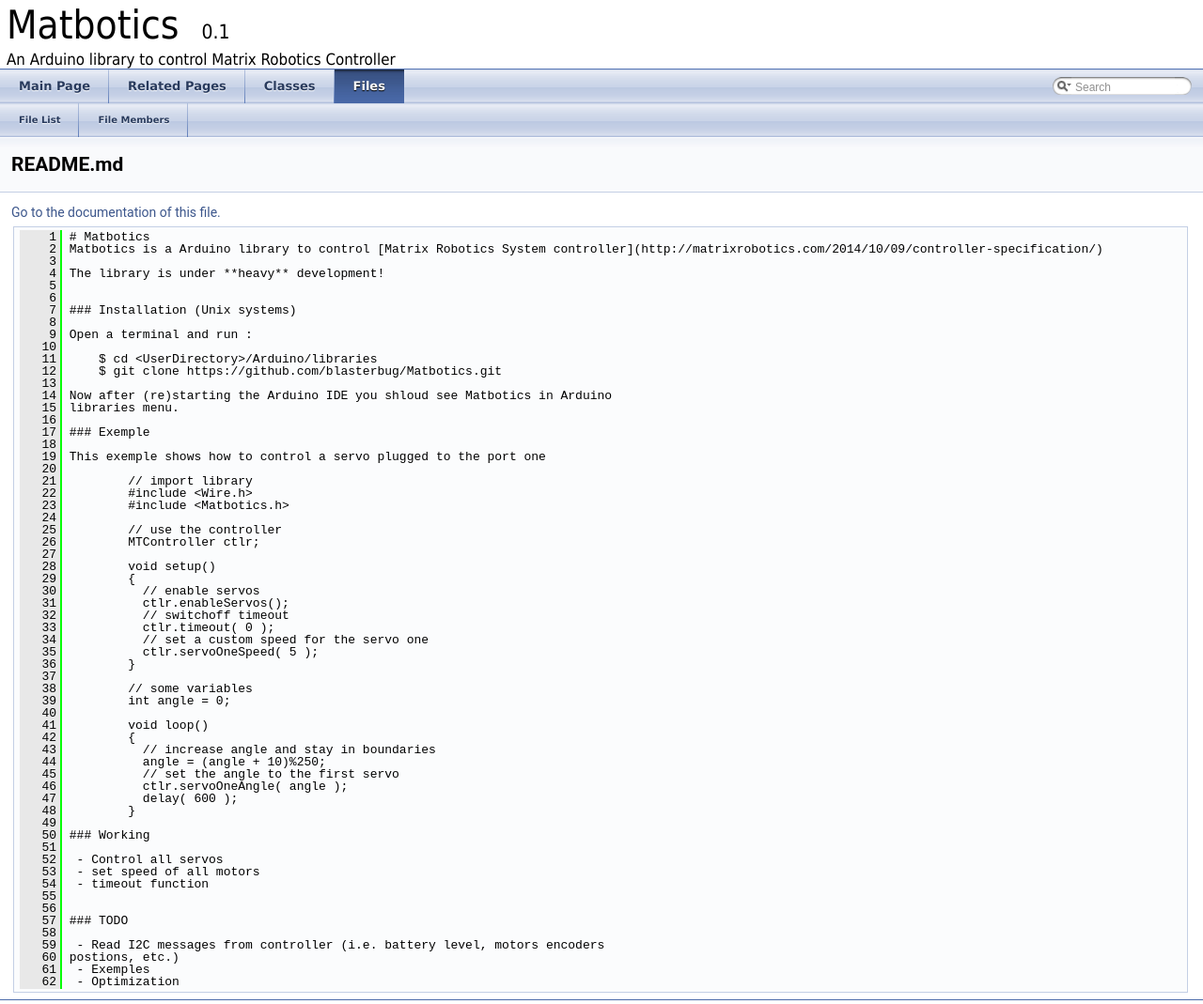
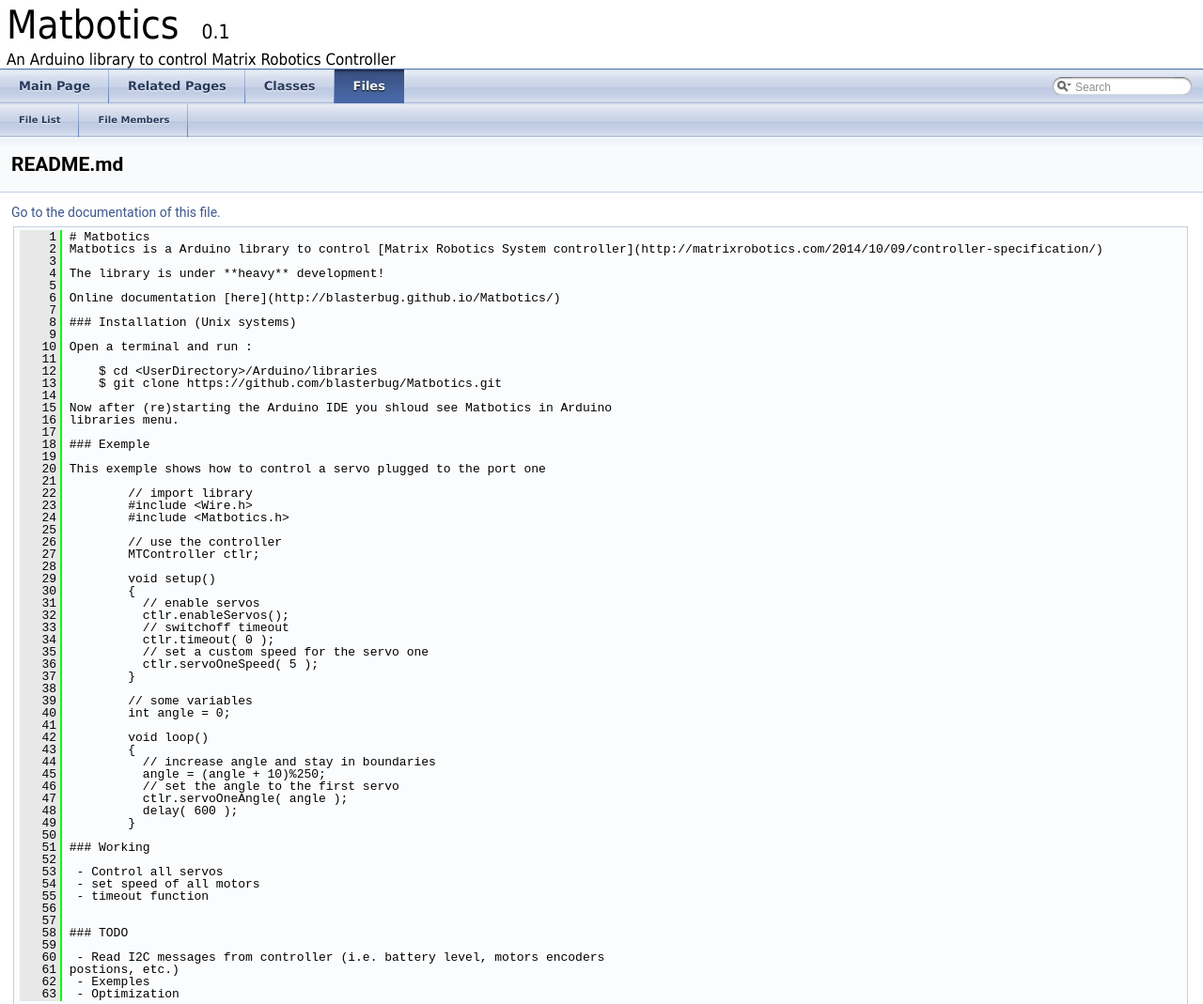
Before and after one commit to blasterbug/Matbotics, a plain HTML site: page _r_e_a_d_m_e_8md_source.html in a window 1280 px wide. Shown: the top 1069 px of the page at 94% size. Drawn offline with Linux system fonts and the light colour scheme.

Commit message:
README.md as main page

```diff
--- a/_r_e_a_d_m_e_8md_source.html
+++ b/_r_e_a_d_m_e_8md_source.html
@@ -92,63 +92,64 @@
 <div class="line"><a name="l00003"></a><span class="lineno">    3</span>&#160;</div>
 <div class="line"><a name="l00004"></a><span class="lineno">    4</span>&#160;The library is under **heavy** development!</div>
 <div class="line"><a name="l00005"></a><span class="lineno">    5</span>&#160;</div>
-<div class="line"><a name="l00006"></a><span class="lineno">    6</span>&#160;</div>
-<div class="line"><a name="l00007"></a><span class="lineno">    7</span>&#160;### Installation (Unix systems)</div>
-<div class="line"><a name="l00008"></a><span class="lineno">    8</span>&#160;</div>
-<div class="line"><a name="l00009"></a><span class="lineno">    9</span>&#160;Open a terminal and run :</div>
-<div class="line"><a name="l00010"></a><span class="lineno">   10</span>&#160;</div>
-<div class="line"><a name="l00011"></a><span class="lineno">   11</span>&#160;    $ cd &lt;UserDirectory&gt;/Arduino/libraries</div>
-<div class="line"><a name="l00012"></a><span class="lineno">   12</span>&#160;    $ git clone https://github.com/blasterbug/Matbotics.git</div>
-<div class="line"><a name="l00013"></a><span class="lineno">   13</span>&#160; </div>
-<div class="line"><a name="l00014"></a><span class="lineno">   14</span>&#160;Now after (re)starting the Arduino IDE you shloud see Matbotics in Arduino </div>
-<div class="line"><a name="l00015"></a><span class="lineno">   15</span>&#160;libraries menu.</div>
-<div class="line"><a name="l00016"></a><span class="lineno">   16</span>&#160;</div>
-<div class="line"><a name="l00017"></a><span class="lineno">   17</span>&#160;### Exemple</div>
-<div class="line"><a name="l00018"></a><span class="lineno">   18</span>&#160;</div>
-<div class="line"><a name="l00019"></a><span class="lineno">   19</span>&#160;This exemple shows how to control a servo plugged to the port one</div>
-<div class="line"><a name="l00020"></a><span class="lineno">   20</span>&#160;</div>
-<div class="line"><a name="l00021"></a><span class="lineno">   21</span>&#160;        // import library</div>
-<div class="line"><a name="l00022"></a><span class="lineno">   22</span>&#160;        #include &lt;Wire.h&gt;</div>
-<div class="line"><a name="l00023"></a><span class="lineno">   23</span>&#160;        #include &lt;Matbotics.h&gt;</div>
-<div class="line"><a name="l00024"></a><span class="lineno">   24</span>&#160;</div>
-<div class="line"><a name="l00025"></a><span class="lineno">   25</span>&#160;        // use the controller</div>
-<div class="line"><a name="l00026"></a><span class="lineno">   26</span>&#160;        MTController ctlr;</div>
-<div class="line"><a name="l00027"></a><span class="lineno">   27</span>&#160;</div>
-<div class="line"><a name="l00028"></a><span class="lineno">   28</span>&#160;        void setup()</div>
-<div class="line"><a name="l00029"></a><span class="lineno">   29</span>&#160;        {</div>
-<div class="line"><a name="l00030"></a><span class="lineno">   30</span>&#160;          // enable servos</div>
-<div class="line"><a name="l00031"></a><span class="lineno">   31</span>&#160;          ctlr.enableServos();</div>
-<div class="line"><a name="l00032"></a><span class="lineno">   32</span>&#160;          // switchoff timeout</div>
-<div class="line"><a name="l00033"></a><span class="lineno">   33</span>&#160;          ctlr.timeout( 0 );</div>
-<div class="line"><a name="l00034"></a><span class="lineno">   34</span>&#160;          // set a custom speed for the servo one</div>
-<div class="line"><a name="l00035"></a><span class="lineno">   35</span>&#160;          ctlr.servoOneSpeed( 5 );</div>
-<div class="line"><a name="l00036"></a><span class="lineno">   36</span>&#160;        }</div>
-<div class="line"><a name="l00037"></a><span class="lineno">   37</span>&#160;</div>
-<div class="line"><a name="l00038"></a><span class="lineno">   38</span>&#160;        // some variables</div>
-<div class="line"><a name="l00039"></a><span class="lineno">   39</span>&#160;        int angle = 0;</div>
-<div class="line"><a name="l00040"></a><span class="lineno">   40</span>&#160;</div>
-<div class="line"><a name="l00041"></a><span class="lineno">   41</span>&#160;        void loop()</div>
-<div class="line"><a name="l00042"></a><span class="lineno">   42</span>&#160;        {</div>
-<div class="line"><a name="l00043"></a><span class="lineno">   43</span>&#160;          // increase angle and stay in boundaries</div>
-<div class="line"><a name="l00044"></a><span class="lineno">   44</span>&#160;          angle = (angle + 10)%250;</div>
-<div class="line"><a name="l00045"></a><span class="lineno">   45</span>&#160;          // set the angle to the first servo</div>
-<div class="line"><a name="l00046"></a><span class="lineno">   46</span>&#160;          ctlr.servoOneAngle( angle );</div>
-<div class="line"><a name="l00047"></a><span class="lineno">   47</span>&#160;          delay( 600 ); </div>
-<div class="line"><a name="l00048"></a><span class="lineno">   48</span>&#160;        }</div>
-<div class="line"><a name="l00049"></a><span class="lineno">   49</span>&#160;</div>
-<div class="line"><a name="l00050"></a><span class="lineno">   50</span>&#160;### Working</div>
-<div class="line"><a name="l00051"></a><span class="lineno">   51</span>&#160;</div>
-<div class="line"><a name="l00052"></a><span class="lineno">   52</span>&#160; - Control all servos</div>
-<div class="line"><a name="l00053"></a><span class="lineno">   53</span>&#160; - set speed of all motors</div>
-<div class="line"><a name="l00054"></a><span class="lineno">   54</span>&#160; - timeout function</div>
-<div class="line"><a name="l00055"></a><span class="lineno">   55</span>&#160;</div>
+<div class="line"><a name="l00006"></a><span class="lineno">    6</span>&#160;Online documentation [here](http://blasterbug.github.io/Matbotics/)</div>
+<div class="line"><a name="l00007"></a><span class="lineno">    7</span>&#160;</div>
+<div class="line"><a name="l00008"></a><span class="lineno">    8</span>&#160;### Installation (Unix systems)</div>
+<div class="line"><a name="l00009"></a><span class="lineno">    9</span>&#160;</div>
+<div class="line"><a name="l00010"></a><span class="lineno">   10</span>&#160;Open a terminal and run :</div>
+<div class="line"><a name="l00011"></a><span class="lineno">   11</span>&#160;</div>
+<div class="line"><a name="l00012"></a><span class="lineno">   12</span>&#160;    $ cd &lt;UserDirectory&gt;/Arduino/libraries</div>
+<div class="line"><a name="l00013"></a><span class="lineno">   13</span>&#160;    $ git clone https://github.com/blasterbug/Matbotics.git</div>
+<div class="line"><a name="l00014"></a><span class="lineno">   14</span>&#160; </div>
+<div class="line"><a name="l00015"></a><span class="lineno">   15</span>&#160;Now after (re)starting the Arduino IDE you shloud see Matbotics in Arduino </div>
+<div class="line"><a name="l00016"></a><span class="lineno">   16</span>&#160;libraries menu.</div>
+<div class="line"><a name="l00017"></a><span class="lineno">   17</span>&#160;</div>
+<div class="line"><a name="l00018"></a><span class="lineno">   18</span>&#160;### Exemple</div>
+<div class="line"><a name="l00019"></a><span class="lineno">   19</span>&#160;</div>
+<div class="line"><a name="l00020"></a><span class="lineno">   20</span>&#160;This exemple shows how to control a servo plugged to the port one</div>
+<div class="line"><a name="l00021"></a><span class="lineno">   21</span>&#160;</div>
+<div class="line"><a name="l00022"></a><span class="lineno">   22</span>&#160;        // import library</div>
+<div class="line"><a name="l00023"></a><span class="lineno">   23</span>&#160;        #include &lt;Wire.h&gt;</div>
+<div class="line"><a name="l00024"></a><span class="lineno">   24</span>&#160;        #include &lt;Matbotics.h&gt;</div>
+<div class="line"><a name="l00025"></a><span class="lineno">   25</span>&#160;</div>
+<div class="line"><a name="l00026"></a><span class="lineno">   26</span>&#160;        // use the controller</div>
+<div class="line"><a name="l00027"></a><span class="lineno">   27</span>&#160;        MTController ctlr;</div>
+<div class="line"><a name="l00028"></a><span class="lineno">   28</span>&#160;</div>
+<div class="line"><a name="l00029"></a><span class="lineno">   29</span>&#160;        void setup()</div>
+<div class="line"><a name="l00030"></a><span class="lineno">   30</span>&#160;        {</div>
+<div class="line"><a name="l00031"></a><span class="lineno">   31</span>&#160;          // enable servos</div>
+<div class="line"><a name="l00032"></a><span class="lineno">   32</span>&#160;          ctlr.enableServos();</div>
+<div class="line"><a name="l00033"></a><span class="lineno">   33</span>&#160;          // switchoff timeout</div>
+<div class="line"><a name="l00034"></a><span class="lineno">   34</span>&#160;          ctlr.timeout( 0 );</div>
+<div class="line"><a name="l00035"></a><span class="lineno">   35</span>&#160;          // set a custom speed for the servo one</div>
+<div class="line"><a name="l00036"></a><span class="lineno">   36</span>&#160;          ctlr.servoOneSpeed( 5 );</div>
+<div class="line"><a name="l00037"></a><span class="lineno">   37</span>&#160;        }</div>
+<div class="line"><a name="l00038"></a><span class="lineno">   38</span>&#160;</div>
+<div class="line"><a name="l00039"></a><span class="lineno">   39</span>&#160;        // some variables</div>
+<div class="line"><a name="l00040"></a><span class="lineno">   40</span>&#160;        int angle = 0;</div>
+<div class="line"><a name="l00041"></a><span class="lineno">   41</span>&#160;</div>
+<div class="line"><a name="l00042"></a><span class="lineno">   42</span>&#160;        void loop()</div>
+<div class="line"><a name="l00043"></a><span class="lineno">   43</span>&#160;        {</div>
+<div class="line"><a name="l00044"></a><span class="lineno">   44</span>&#160;          // increase angle and stay in boundaries</div>
+<div class="line"><a name="l00045"></a><span class="lineno">   45</span>&#160;          angle = (angle + 10)%250;</div>
+<div class="line"><a name="l00046"></a><span class="lineno">   46</span>&#160;          // set the angle to the first servo</div>
+<div class="line"><a name="l00047"></a><span class="lineno">   47</span>&#160;          ctlr.servoOneAngle( angle );</div>
+<div class="line"><a name="l00048"></a><span class="lineno">   48</span>&#160;          delay( 600 ); </div>
+<div class="line"><a name="l00049"></a><span class="lineno">   49</span>&#160;        }</div>
+<div class="line"><a name="l00050"></a><span class="lineno">   50</span>&#160;</div>
+<div class="line"><a name="l00051"></a><span class="lineno">   51</span>&#160;### Working</div>
+<div class="line"><a name="l00052"></a><span class="lineno">   52</span>&#160;</div>
+<div class="line"><a name="l00053"></a><span class="lineno">   53</span>&#160; - Control all servos</div>
+<div class="line"><a name="l00054"></a><span class="lineno">   54</span>&#160; - set speed of all motors</div>
+<div class="line"><a name="l00055"></a><span class="lineno">   55</span>&#160; - timeout function</div>
 <div class="line"><a name="l00056"></a><span class="lineno">   56</span>&#160;</div>
-<div class="line"><a name="l00057"></a><span class="lineno">   57</span>&#160;### TODO</div>
-<div class="line"><a name="l00058"></a><span class="lineno">   58</span>&#160;</div>
-<div class="line"><a name="l00059"></a><span class="lineno">   59</span>&#160; - Read I2C messages from controller (i.e. battery level, motors encoders </div>
-<div class="line"><a name="l00060"></a><span class="lineno">   60</span>&#160;postions, etc.)</div>
-<div class="line"><a name="l00061"></a><span class="lineno">   61</span>&#160; - Exemples</div>
-<div class="line"><a name="l00062"></a><span class="lineno">   62</span>&#160; - Optimization</div>
+<div class="line"><a name="l00057"></a><span class="lineno">   57</span>&#160;</div>
+<div class="line"><a name="l00058"></a><span class="lineno">   58</span>&#160;### TODO</div>
+<div class="line"><a name="l00059"></a><span class="lineno">   59</span>&#160;</div>
+<div class="line"><a name="l00060"></a><span class="lineno">   60</span>&#160; - Read I2C messages from controller (i.e. battery level, motors encoders </div>
+<div class="line"><a name="l00061"></a><span class="lineno">   61</span>&#160;postions, etc.)</div>
+<div class="line"><a name="l00062"></a><span class="lineno">   62</span>&#160; - Exemples</div>
+<div class="line"><a name="l00063"></a><span class="lineno">   63</span>&#160; - Optimization</div>
 </div><!-- fragment --></div><!-- contents -->
 <!-- start footer part -->
 <hr class="footer"/><address class="footer"><small>
--- a/search/all_5.js
+++ b/search/all_5.js
@@ -2,7 +2,6 @@
 [
   ['matbotics_2ecpp',['Matbotics.cpp',['../_matbotics_8cpp.html',1,'']]],
   ['matbotics_2eh',['Matbotics.h',['../_matbotics_8h.html',1,'']]],
-  ['matbotics',['Matbotics',['../md__r_e_a_d_m_e.html',1,'']]],
   ['motorfourmode',['motorFourMode',['../class_m_t_controller.html#a9542c059b4136a8cc333fa4daea5f2c2',1,'MTController']]],
   ['motorfourposition',['motorFourPosition',['../class_m_t_controller.html#a9860073718262c5c58d770c61f9b4782',1,'MTController']]],
   ['motorfourreach',['motorFourReach',['../class_m_t_controller.html#ac028570ac6f7acf5f3bdf20c45f18972',1,'MTController']]],
--- a/search/pages_0.js
+++ b/search/pages_0.js
@@ -1,4 +1,4 @@
 var searchData=
 [
-  ['matbotics',['Matbotics',['../md__r_e_a_d_m_e.html',1,'']]]
+  ['servos_20control',['Servos Control',['../info.html',1,'']]]
 ];
--- a/search/pages_1.js
+++ b/search/pages_1.js
@@ -1,4 +1,4 @@
 var searchData=
 [
-  ['servos_20control',['Servos Control',['../info.html',1,'']]]
+  ['todo_20list',['Todo List',['../todo.html',1,'']]]
 ];
--- a/search/searchdata.js
+++ b/search/searchdata.js
@@ -7,7 +7,7 @@
   4: "m",
   5: "m",
   6: "_cm",
-  7: "mst"
+  7: "st"
 };
 
 var indexSectionNames =
```
Also changed, not shown: index.html (+49 -1 lines), pages.html (+1 -2 lines).
